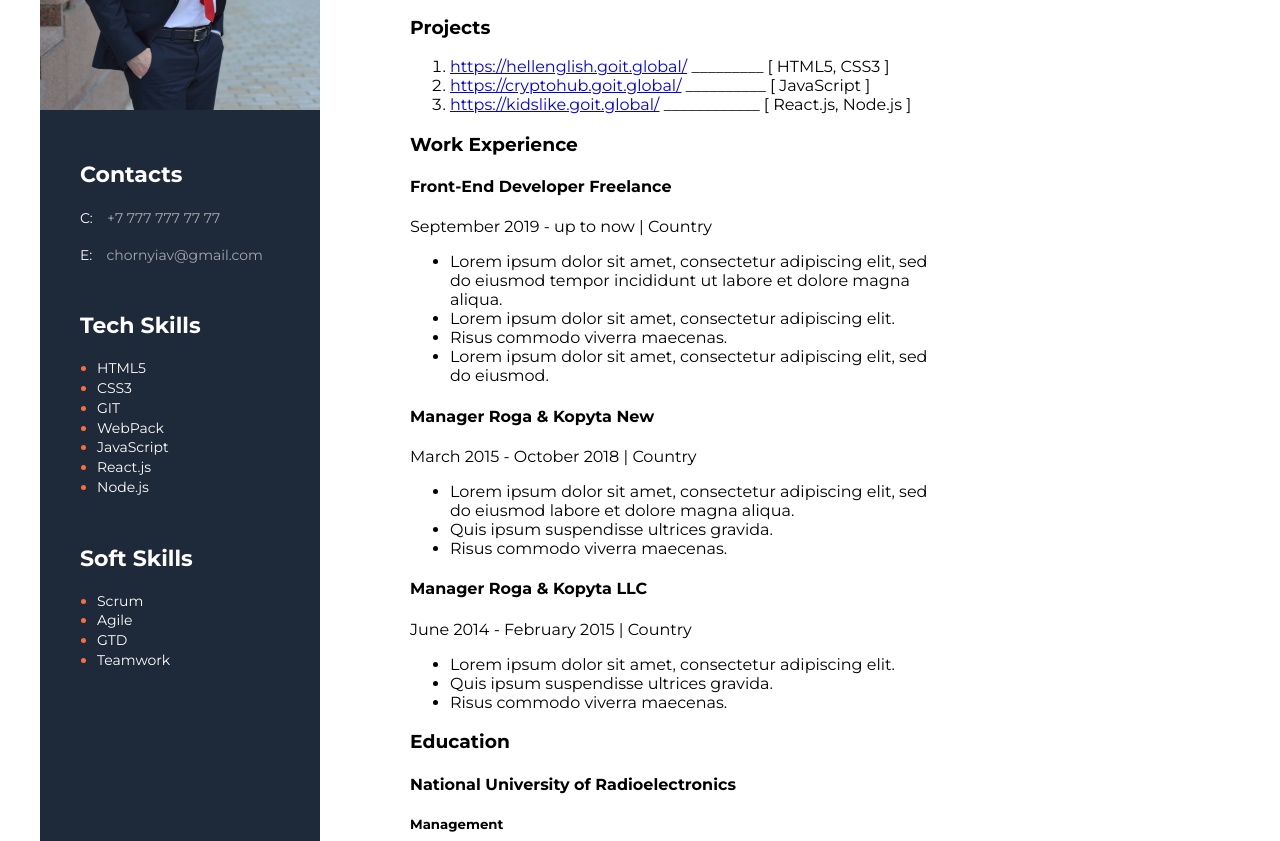
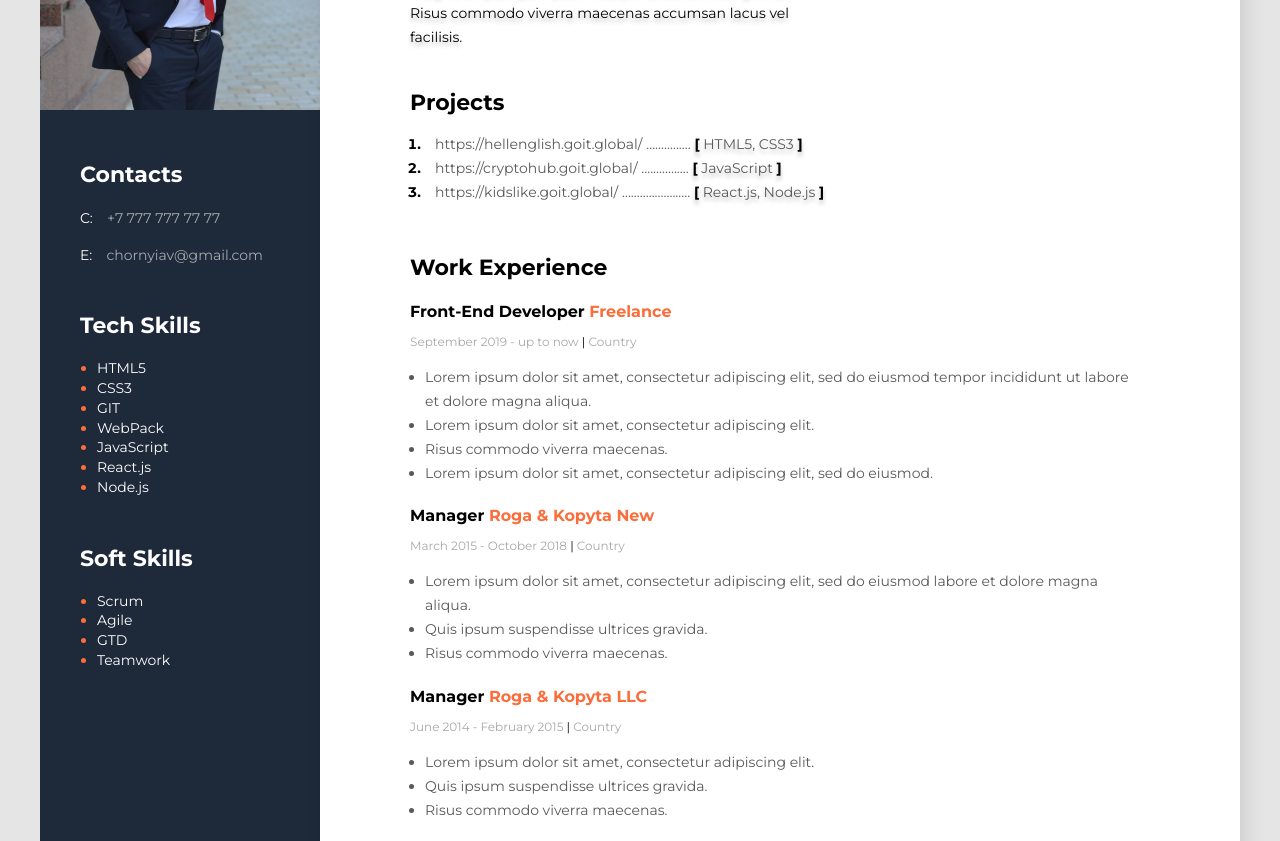
Before and after one commit to Volodymyr-Hryniuk/Training, a plain HTML site: page Resume/index.html in a window 1280 px wide. Shown: the part 318-1159 px from the top of the page. Drawn offline with Linux system fonts and the light colour scheme.

Commit message:
Update Resume

```diff
--- a/Resume/css/styles.css
+++ b/Resume/css/styles.css
@@ -1,6 +1,7 @@
 /* body */
 body {
     font-family: 'Montserrat', sans-serif;
+    background-color: #E5E5E5;
     /* font-size: 45px; Размер шрифта */
 }
 
@@ -15,10 +16,9 @@ body {
 /* main content */
 .main-content {
     background-color: #FFFFFF;
-    margin-top: 100px;
-    margin-bottom: 100px;
-    margin-left: 90px;
-    margin-right: 300px;
+    padding: 100px 100px 100px 90px;
+    background: #FFFFFF;
+    box-shadow: 6px 6px 20px rgba(0, 0, 0, 0.1);
 
     /* margin: (верх право низ лево)px;
     margin: 100px; отступы со всех сторон блока
@@ -27,20 +27,172 @@ body {
 }
 
 /* about user styles */
-/* .about-user {
-} */
+
+.about-user {
+    margin-bottom: 40px;
+}
+
+.about-position {
+    font-style: normal;
+    font-weight: 700;
+    font-size: 14px;
+    line-height: 17px;
+    color: #000000;
+    margin-bottom: 20px;
+}
+
+.about-name {
+    font-style: normal;
+    font-weight: 700;
+    font-size: 45px;
+    line-height: 55px;
+    color: #000000;
+    margin-bottom: 25px;
+}
+
+.about-description {
+    font-style: normal;
+    font-weight: 400;
+    font-size: 14px;
+    line-height: 24px;
+    color: #000000;
+    /* border: 1px solid #000000; */
+    text-shadow: 0px 4px 4px rgba(0, 0, 0, 0.25);
+    width: 400px;
+}
+
+/* projects */
+
+.projects {
+    margin-bottom: 50px;
+}
+
+.title {
+    font-style: normal;
+    font-weight: 700;
+    font-size: 22px;
+    line-height: 27px;
+    color: #000000;
+    margin-bottom: 10px;
+}
+
+.project-list {
+    padding: 0;
+    margin-left: 15px;
+}
+
+.project-title,
+.project-bracket {
+    font-style: normal;
+    font-weight: 700;
+    font-size: 14px;
+    line-height: 24px;
+    color: #000000;
+}
+
+.link,
+.project-item {
+    font-style: normal;
+    font-weight: 400;
+    font-size: 14px;
+    line-height: 24px;
+    color: #595959;
+    text-decoration: none;
+}
+
+.link {
+    margin-left: 10px;
+    /* margin-right: 20px; */
+}
+
+.link-title {
+    font-style: normal;
+    font-weight: 400;
+    font-size: 14px;
+    line-height: 24px;
+    color: #595959;
+    text-shadow: 0px 4px 4px rgba(0, 0, 0, 0.25);
+}
+
+/* work */
+
+.work-position {
+    font-style: normal;
+    font-weight: 700;
+    font-size: 16px;
+    line-height: 20px;
+    color: #000000;
+    margin-bottom: 10px;
+}
+
+.organization {
+    font-style: normal;
+    font-weight: 700;
+    font-size: 16px;
+    line-height: 20px;
+    color: #FB6D3A;
+}
+
+.period {
+    font-style: normal;
+    font-weight: 400;
+    font-size: 12px;
+    line-height: 15px;
+    color: #A8A8A8;
+    margin-bottom: 10px;
+}
+
+.line {
+    font-style: normal;
+    font-weight: 400;
+    font-size: 12px;
+    line-height: 15px;
+    color: #000000;
+}
+
+.work-list {
+    padding: 0;
+    margin-left: 15px;
+    margin-bottom: 20px;
+}
+
+.work-list-item {
+    font-style: normal;
+    font-weight: 400;
+    font-size: 14px;
+    line-height: 24px;
+    color: #595959;
+    /* width: 500px; */
+}
+
+/* education */
+
+.education-place {
+    font-style: normal;
+    font-weight: 700;
+    font-size: 16px;
+    line-height: 20px;
+    color: #FB6D3A;
+    margin-bottom: 10px;
+}
+
+.department {
+    font-style: normal;
+    font-weight: 700;
+    font-size: 14px;
+    line-height: 17px;
+    color: #000000;
+    margin-bottom: 10px;
+}
 
 /* sidebar */
+
 .sidebar {
     background-color: #1E2939;
     padding-top: 40px;
     width: 280px;
-    margin-bottom: 50px;
+
 }
-
-/* photo */
-/* .photo {
-} */
 
 /* sidebar-content */
 .sidebar-content {
--- a/Resume/index.html
+++ b/Resume/index.html
@@ -20,11 +20,11 @@
             <!--about user-->
             <div class="about-user">
 
-                <h2>Front-End Developer</h2>
+                <h2 class="about-position">Front-End Developer</h2>
 
-                <h1>Anton Chornyi</h1>
+                <h1 class="about-name">Anton Chornyi</h1>
 
-                <p>Lorem ipsum dolor sit amet, consectetur adipiscing elit, sed do eiusmod tempor incididunt ut labore et dolore magna
+                <p class="about-description">Lorem ipsum dolor sit amet, consectetur adipiscing elit, sed do eiusmod tempor incididunt ut labore et dolore magna
                 aliqua. Quis ipsum suspendisse ultrices gravida. Risus commodo viverra maecenas accumsan lacus vel facilisis.</p>
 
             </div>
@@ -32,23 +32,29 @@
             <!--Projects-->
             <div class="projects">
 
-                <h3>Projects</h3>
+                <h3 class="title">Projects</h3>
 
-                <ol>
-                    <li>
-                        <a href="https://hellenglish.goit.global/">https://hellenglish.goit.global/</a>
-                        _________
-                        [ HTML5, CSS3 ]
+                <ol class="project-list">
+                    <li class="project-title">
+                        <span class="project-item">
+                           <a class="link" href="https://hellenglish.goit.global/">https://hellenglish.goit.global/</a>
+                           ...............
+                         <span class="link-title"><span class="project-bracket">[</span> HTML5, CSS3 <span class="project-bracket">]</span></span>
+                        </span>
                     </li>
-                    <li>
-                        <a href="https://cryptohub.goit.global/">https://cryptohub.goit.global/</a>
-                        __________
-                        [ JavaScript ]
+                    <li class="project-title">
+                        <span class="project-item">
+                           <a class="link" href="https://cryptohub.goit.global/">https://cryptohub.goit.global/</a>
+                           ................
+                         <span class="link-title"><span class="project-bracket">[</span> JavaScript <span class="project-bracket">]</span></span>
+                        </span>
                     </li>
-                    <li>
-                        <a href="https://kidslike.goit.global/">https://kidslike.goit.global/</a>
-                        ____________
-                        [ React.js, Node.js ]
+                    <li class="project-title">
+                        <span class="project-item">
+                           <a class="link" href="https://kidslike.goit.global/">https://kidslike.goit.global/</a>
+                           .......................
+                        <span class="link-title"><span class="project-bracket">[</span> React.js, Node.js <span class="project-bracket">]</span></span>
+                        </span>
                     </li>
 
                 </ol>
@@ -57,20 +63,20 @@
             <!--Work Experience-->
             <div class="work-experience">
 
-                <h3>Work Experience</h3>
+                <h3 class="title">Work Experience</h3>
 
                 <!--Company 1-->
                 <div class="company-1">
-                    <h4>Front-End Developer Freelance</h4>
+                    <h4 class="work-position">Front-End Developer <span class="organization">Freelance</span></h4>
 
-                    <p>September 2019 - up to now | Country</p>
+                    <p class="period">September 2019 - up to now <span class="line">|</span> Country</p>
 
-                    <ul class="main-list">
-                        <li>Lorem ipsum dolor sit amet, consectetur adipiscing elit, sed do eiusmod tempor incididunt ut labore et dolore magna
+                    <ul class="work-list">
+                        <li class="work-list-item">Lorem ipsum dolor sit amet, consectetur adipiscing elit, sed do eiusmod tempor incididunt ut labore et dolore magna
                         aliqua.</li>
-                        <li>Lorem ipsum dolor sit amet, consectetur adipiscing elit.</li>
-                        <li>Risus commodo viverra maecenas.</li>
-                        <li>Lorem ipsum dolor sit amet, consectetur adipiscing elit, sed do eiusmod.</li>
+                        <li class="work-list-item">Lorem ipsum dolor sit amet, consectetur adipiscing elit.</li>
+                        <li class="work-list-item">Risus commodo viverra maecenas.</li>
+                        <li class="work-list-item">Lorem ipsum dolor sit amet, consectetur adipiscing elit, sed do eiusmod.</li>
                     </ul>
 
                 </div>
@@ -78,14 +84,14 @@
                 <!--Company 2-->
                 <div class="company-2">
 
-                    <h4>Manager Roga & Kopyta New</h4>
+                    <h4 class="work-position">Manager <span class="organization">Roga & Kopyta New</span></h4>
 
-                    <p>March 2015 - October 2018 | Country</p>
+                    <p class="period">March 2015 - October 2018 <span class="line">|</span> Country</p>
 
-                    <ul class="main-list">
-                        <li>Lorem ipsum dolor sit amet, consectetur adipiscing elit, sed do eiusmod labore et dolore magna aliqua.</li>
-                        <li>Quis ipsum suspendisse ultrices gravida.</li>
-                        <li>Risus commodo viverra maecenas.</li>
+                    <ul class="work-list">
+                        <li class="work-list-item">Lorem ipsum dolor sit amet, consectetur adipiscing elit, sed do eiusmod labore et dolore magna aliqua.</li>
+                        <li class="work-list-item">Quis ipsum suspendisse ultrices gravida.</li>
+                        <li class="work-list-item">Risus commodo viverra maecenas.</li>
                     </ul>
 
                 </div>
@@ -93,14 +99,14 @@
                 <!--Company 3-->
                 <div class="company-3">
 
-                    <h4>Manager Roga & Kopyta LLC</h4>
+                    <h4 class="work-position">Manager <span class="organization">Roga & Kopyta LLC</span></h4>
 
-                    <p>June 2014 - February 2015 | Country</p>
+                    <p class="period">June 2014 - February 2015 <span class="line">|</span> Country</p>
 
-                    <ul class="main-list">
-                        <li>Lorem ipsum dolor sit amet, consectetur adipiscing elit.</li>
-                        <li>Quis ipsum suspendisse ultrices gravida.</li>
-                        <li>Risus commodo viverra maecenas.</li>
+                    <ul class="work-list">
+                        <li class="work-list-item">Lorem ipsum dolor sit amet, consectetur adipiscing elit.</li>
+                        <li class="work-list-item">Quis ipsum suspendisse ultrices gravida.</li>
+                        <li class="work-list-item">Risus commodo viverra maecenas.</li>
                     </ul>
 
                 </div>
@@ -110,13 +116,13 @@
             <!--Education-->
             <div class="education">
 
-                <h3>Education</h3>
+                <h3 class="title">Education</h3>
 
-                <h4>National University of Radioelectronics</h4>
+                <h4 class="education-place">National University of Radioelectronics</h4>
 
-                <h5>Management</h5>
+                <h5 class="department">Management</h5>
 
-                <p>September 2009 - June 2014 | Country</p>
+                <p class="period">September 2009 - June 2014 <span class="line">|</span> Country</p>
 
             </div>
 
```
